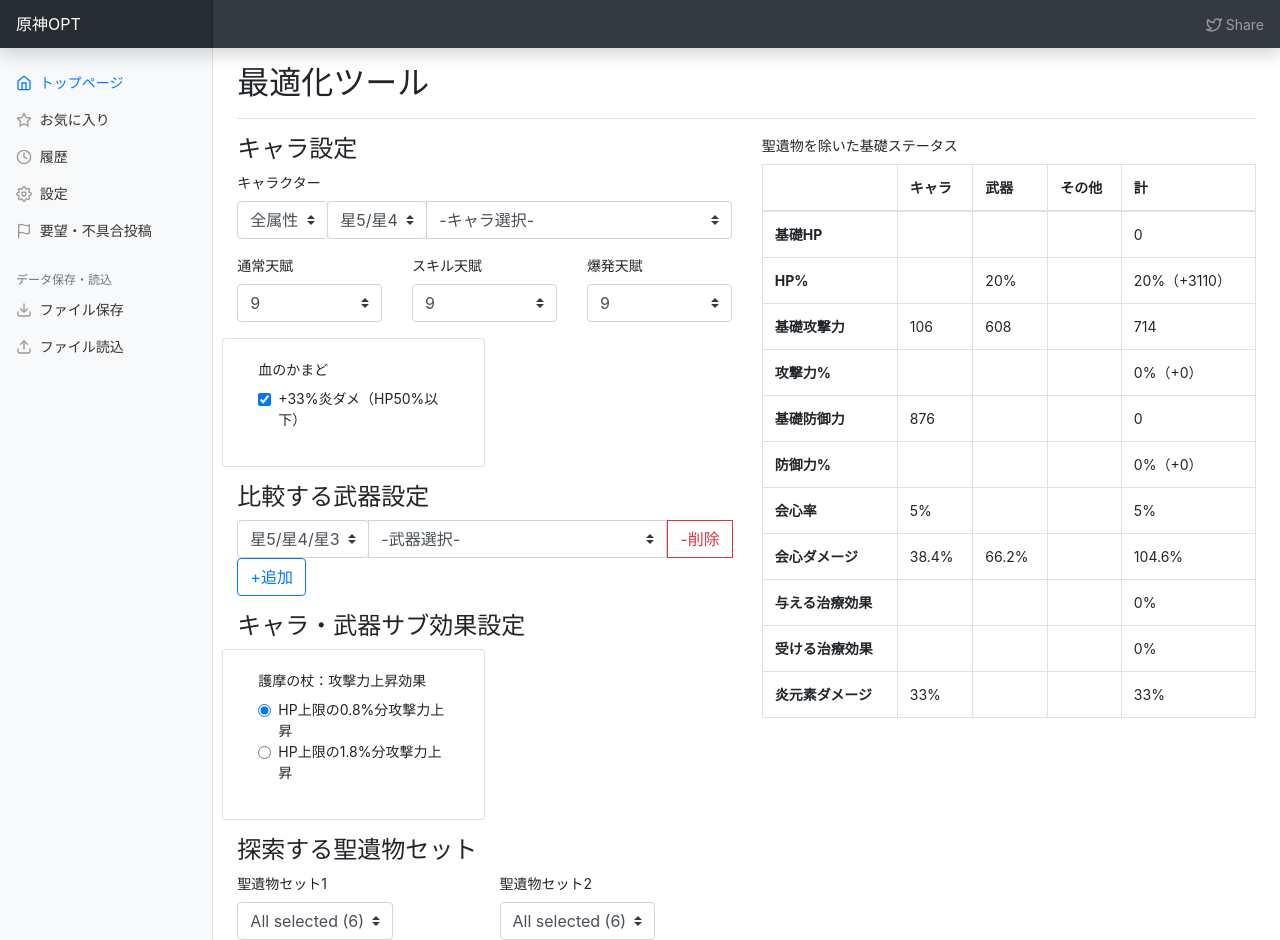
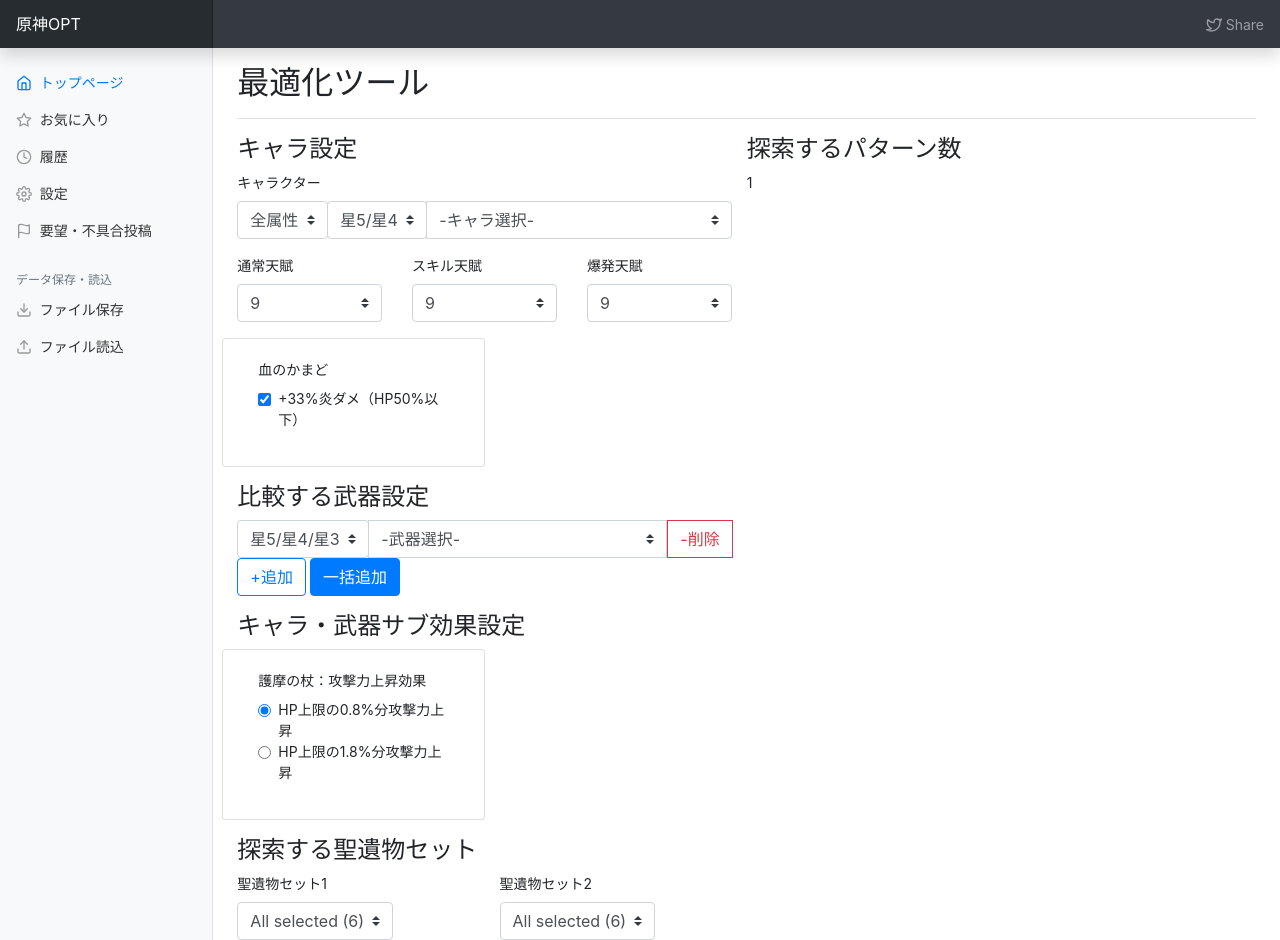
Before and after one commit to k3kaimu/genshinopt, a Jekyll site: the page built from index.html, in a window 1280 px wide and 940 px high. Built offline with Jekyll 4.4.1, drawn with Linux system fonts in a browser that asks for light colours; nearby versions of some CDN libraries; the list of posts is cut into pages by our own code; some of the changed lines change nothing that is shown.

Commit message:
add multi addition modal for weapon

```diff
--- a/index.html
+++ b/index.html
@@ -146,6 +146,43 @@
         </div>
       </div>
       <button type="button" class="btn btn-outline-primary" data-bind="click: addComparingWeapon()">+追加</button>
+      <button type="button" class="btn btn-primary" data-toggle="modal" data-target="#weaponAdderModal">
+        一括追加
+      </button>
+
+      <!-- Modal -->
+      <div class="modal fade" id="weaponAdderModal" data-bind="with: multiWeaponAdderModal" tabindex="-1" role="dialog" aria-labelledby="weaponAdderModalLabel" aria-hidden="true">
+        <div class="modal-dialog" role="document">
+          <div class="modal-content">
+            <div class="modal-header">
+              <h5 class="modal-title" id="weaponAdderModalLabel">比較武器一括追加</h5>
+              <button type="button" class="close" data-dismiss="modal" aria-label="Close">
+                <span aria-hidden="true">&times;</span>
+              </button>
+            </div>
+            <div class="modal-body">
+              <select class="custom-select" data-bind="value: selWeaponRarity">
+                <option selected value="ALL">星5/星4/星3</option>
+                <option value="5">星5</option>
+                <option value="4">星4</option>
+                <option value="3">星3</option>
+              </select>
+              <div class="mb-3" data-bind="foreach: selWeaponList">
+                <div class="form-group form-check">
+                  <input type="checkbox" class="form-check-input" data-bind="checked: $data.checked">
+                  <label class="form-check-label" data-bind="text: $data.weapon.name"></label>
+                </div>
+              </div>
+            </div>
+            <div class="modal-footer">
+              <button type="button" class="btn" data-bind="click: checkALL">全選択</button>
+              <button type="button" class="btn" data-bind="click: uncheckALL">全解除</button>
+              <button type="button" class="btn btn-secondary" data-dismiss="modal">閉じる</button>
+              <button type="button" class="btn btn-primary" data-bind="click: addWeapons">追加</button>
+            </div>
+          </div>
+        </div>
+      </div>
     </div>
 
 
@@ -204,7 +241,7 @@
 
   </div>
 
-  <div class="col-xl-6">
+  <div class="col-xl-6" hidden>
     <label>聖遺物を除いた基礎ステータス</label>
     <table class="table table-bordered">
       <thead>
@@ -219,7 +256,6 @@
       <tbody>
         <tr>
           <th scope="row">基礎HP</th>
-          <!-- <td data-bind="text: selectedChar() ? selectedChar().baseHP : null"></td> -->
           <td data-bind="text: zeroToNull(tryAndDefault(() => selectedChar().baseHP, 0))"></td>
           <td data-bind="text: zeroToNull(tryAndDefault(() => selectedWeapon().baseHP, 0))"></td>
           <td></td>
@@ -298,4 +334,10 @@
       </tbody>
     </table>
   </div>
+
+
+  <div class="col-xs-6">
+    <h4 class="h4">探索するパターン数</h4>
+    <div data-bind="text: comparingWeaponList().length"></div>
+  </div>
 </div>
--- a/js/page/index.js
+++ b/js/page/index.js
@@ -23,6 +23,70 @@
 
             return list;
         }, this);
+    }
+
+
+    function MultiWeaponAdderModal(parent)
+    {
+        this.parent = parent;
+        this.selWeaponRarity = ko.observable();
+
+
+        this.weapons = [];
+        genshinData.weapons.forEach(e => {
+            this.weapons.push({
+                weapon: e,
+                checked: ko.observable(false)
+            });
+        });
+
+        this.selWeaponList = ko.computed(function(){
+            var list = [];
+            var rarity = this.selWeaponRarity();
+            var ch = this.parent.selectedChar();
+
+            this.weapons.forEach(e => {
+                if(!(rarity == "ALL" || e.weapon.rarity == rarity))
+                    return;
+
+                if(ch != undefined && ch.weaponType != e.weapon.weaponType)
+                    return;
+
+                list.push(e);
+            });
+
+            return list;
+        }.bind(this));
+
+        this.addWeapons = function(){
+            var removeList = [];
+            this.parent.comparingWeaponList().forEach(e => {
+                if(e.selectedWeapon() == undefined)
+                    removeList.push(e);
+            });
+
+            removeList.forEach(function(e) { this.parent.comparingWeaponList.remove(e); }.bind(this));
+
+            this.weapons.forEach(e => {
+                if(e.checked()) {
+                    var wp = new ComparingWeaponData(this.parent.selectedChar);
+                    wp.selectedWeapon(e.weapon);
+                    this.parent.comparingWeaponList.push(wp);
+                }
+            });
+        }.bind(this);
+
+        this.uncheckALL = function(){
+            this.weapons.forEach(e => {
+                e.checked(false);
+            });
+        }.bind(this);
+
+        this.checkALL = function() {
+            this.selWeaponList().forEach(e => {
+                e.checked(true);
+            });
+        }.bind(this);
     }
 
 
@@ -65,6 +129,11 @@
         }.bind(this);
 
 
+        this.multiWeaponAdderModal = new MultiWeaponAdderModal(this);
+        this.initMultiWeaponAdder = function(){
+            this.multiWeaponAdderModal.uncheckALL();
+        }.bind(this);
+
         this.totalBaseHP = ko.computed(function(){
             return tryAndDefault(() => this.selectedChar().baseHP, 0)
                 +  tryAndDefault(() => this.selectedWeapon().baseHP, 0);
```
